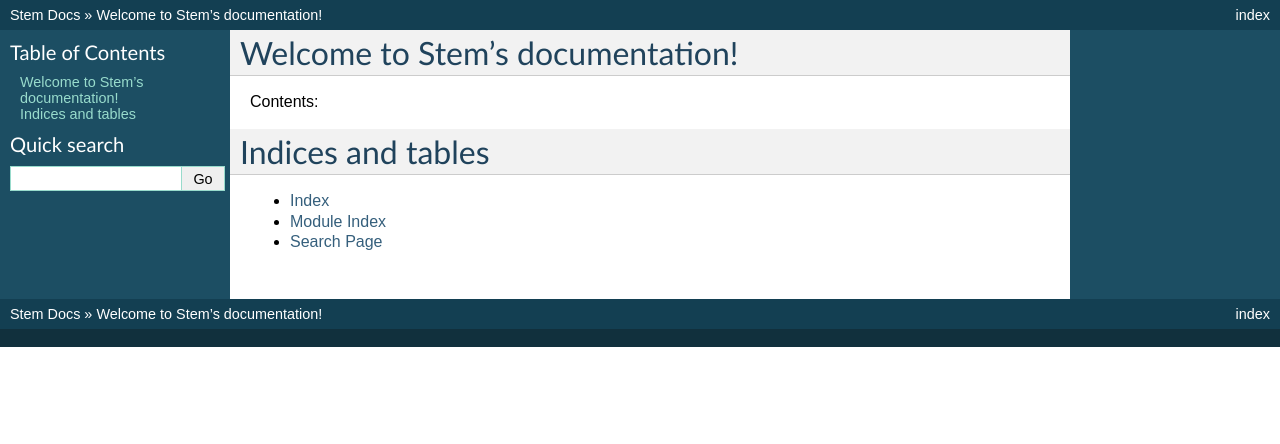
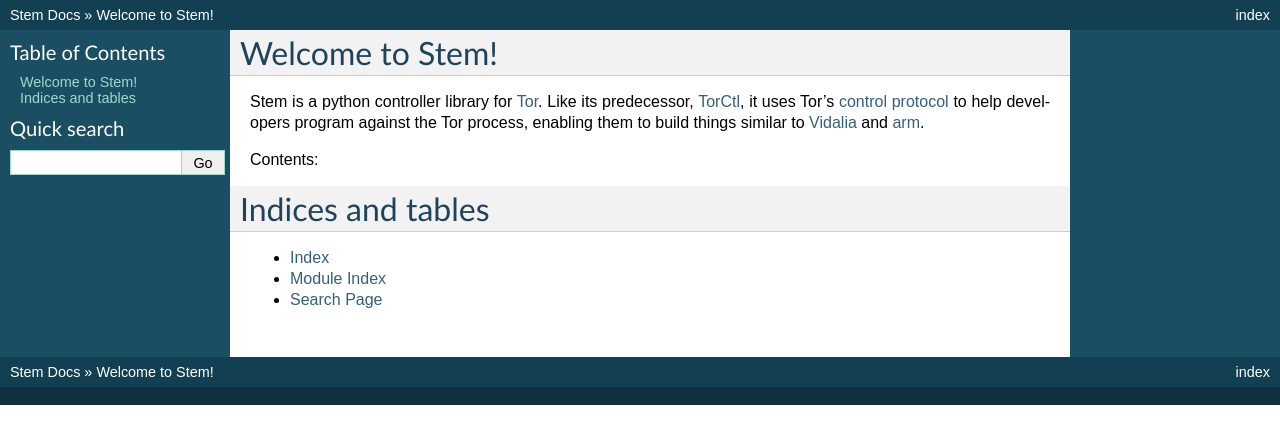
Before and after one commit to torproject/stem, a Sphinx documentation site: the page built from docs/index.rst, in a window 1280 px wide. Shown: the top 444 px of the page. Built offline with Sphinx 7.4.7, drawn with Linux system fonts in a browser that asks for light colours.

Commit message:
Adding basic stem intro to sphinx index

```diff
--- a/docs/index.rst
+++ b/docs/index.rst
@@ -3,8 +3,10 @@
    You can adapt this file completely to your liking, but it should at least
    contain the root `toctree` directive.
 
-Welcome to Stem's documentation!
-================================
+Welcome to Stem!
+================
+
+Stem is a python controller library for `Tor <https://www.torproject.org/>`_. Like its predecessor, `TorCtl <https://www.torproject.org/getinvolved/volunteer.html.en#project-torctl>`_, it uses Tor's `control protocol <https://gitweb.torproject.org/torspec.git/blob/HEAD:/control-spec.txt>`_ to help developers program against the Tor process, enabling them to build things similar to `Vidalia <https://www.torproject.org/getinvolved/volunteer.html.en#project-vidalia>`_ and `arm <http://www.atagar.com/arm/>`_.
 
 Contents:
 
```
Also changed, not shown: stem/__init__.py (line endings or trailing spaces).
